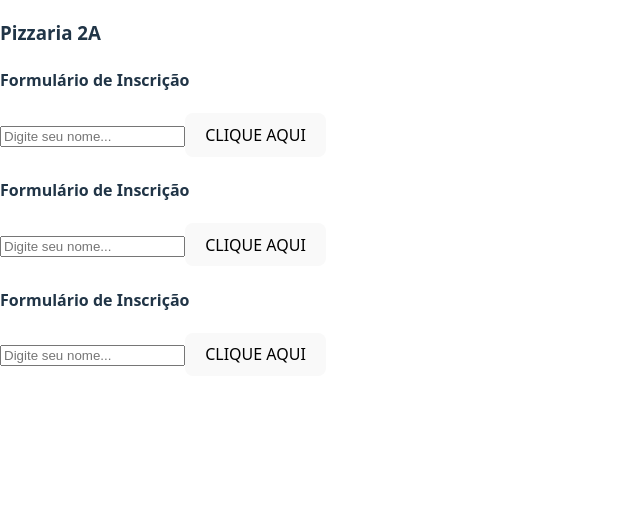
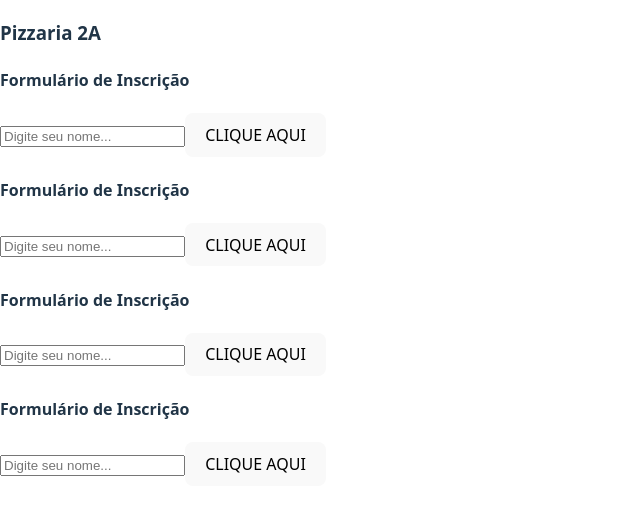
Before and after one commit to JotaVitorSilva/pizzaria2a2025, a React (Vite) app: page / in a window 1280 px wide. Shown: the top 514 px of the page, without its empty margins (0-640 px from the left). Built offline with nearby package versions, Linux system fonts and the light colour scheme.

Commit message:
passagem de props

```diff
--- a/src/App.jsx
+++ b/src/App.jsx
@@ -2,16 +2,18 @@
 
 function App(){
  const [nome, setNome] = useState('Ronaldo');
- const Formulario =() => {
+ const Formulario =(props) => {
    return (
 <>
     <h4>Formulário de Inscrição</h4>
     <input className="Nome"
     name = "nome"
     placeholder="Digite seu nome..."
-    onChange={(e)=>setNome(e.target.value)}
+    onChange={(e)=>props.nome = e.target.value}
       type="text" />
-    <button onClick={()=>{alert(nome)}}>
+    <button onClick={()=>{
+      (props.texto != null) ? alert(props.texto) : alert(props.nome)
+      }}>
       CLIQUE AQUI
       </button>
 
@@ -22,11 +24,14 @@
   return (
     <div>
       <h3>Pizzaria 2A</h3>
-      <Formulario />
-      <Formulario />
-      <Formulario />
+      <Formulario texto= "Texto enviado pelo App"/>
+      <Formulario texto= "Corinthians meu amor"/>
+      <Formulario texto= "Novo texto enviado pelo App"/>
+      <Formulario nome={nome}/>
     </div>
   )
+
+
 }
 
 export default App
```
